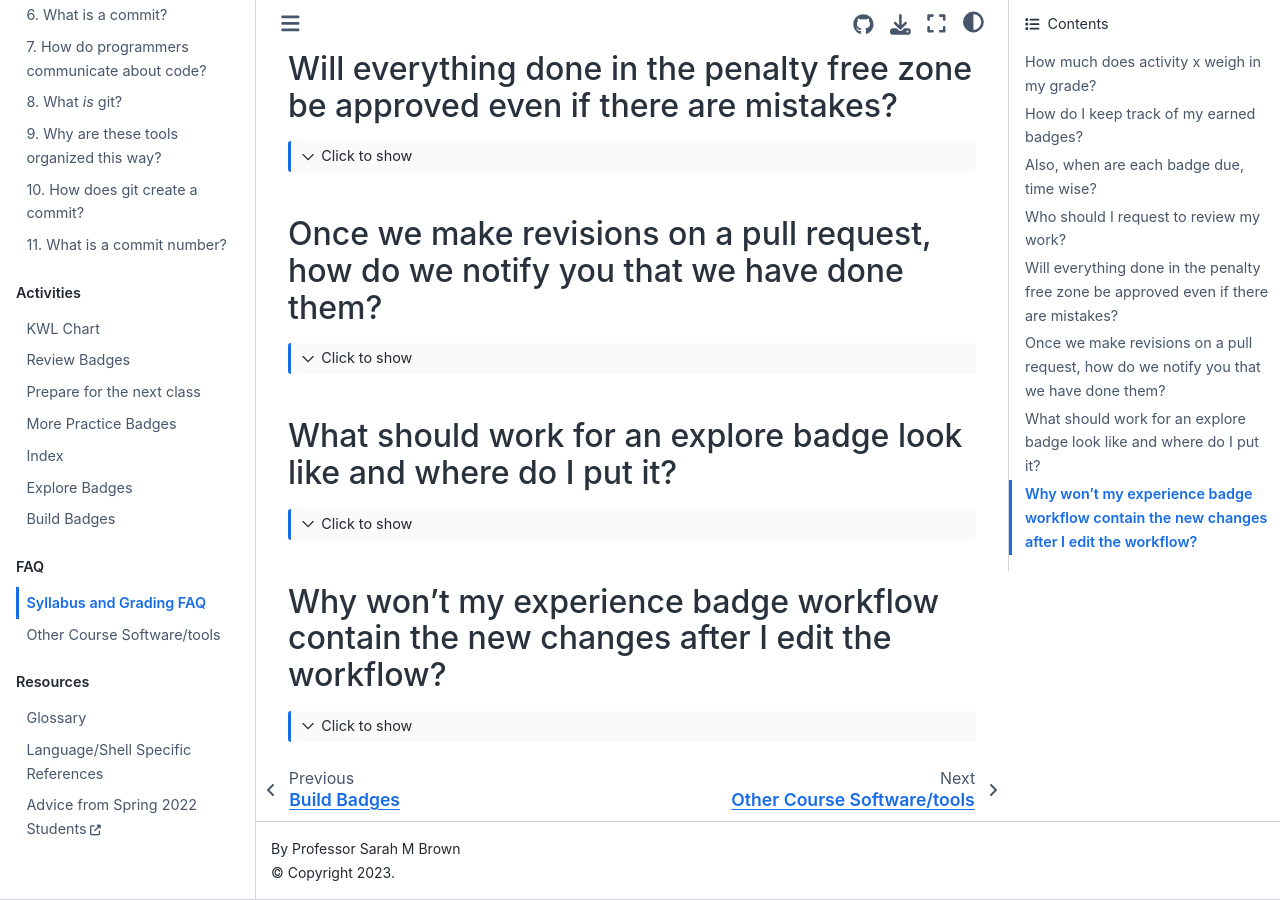
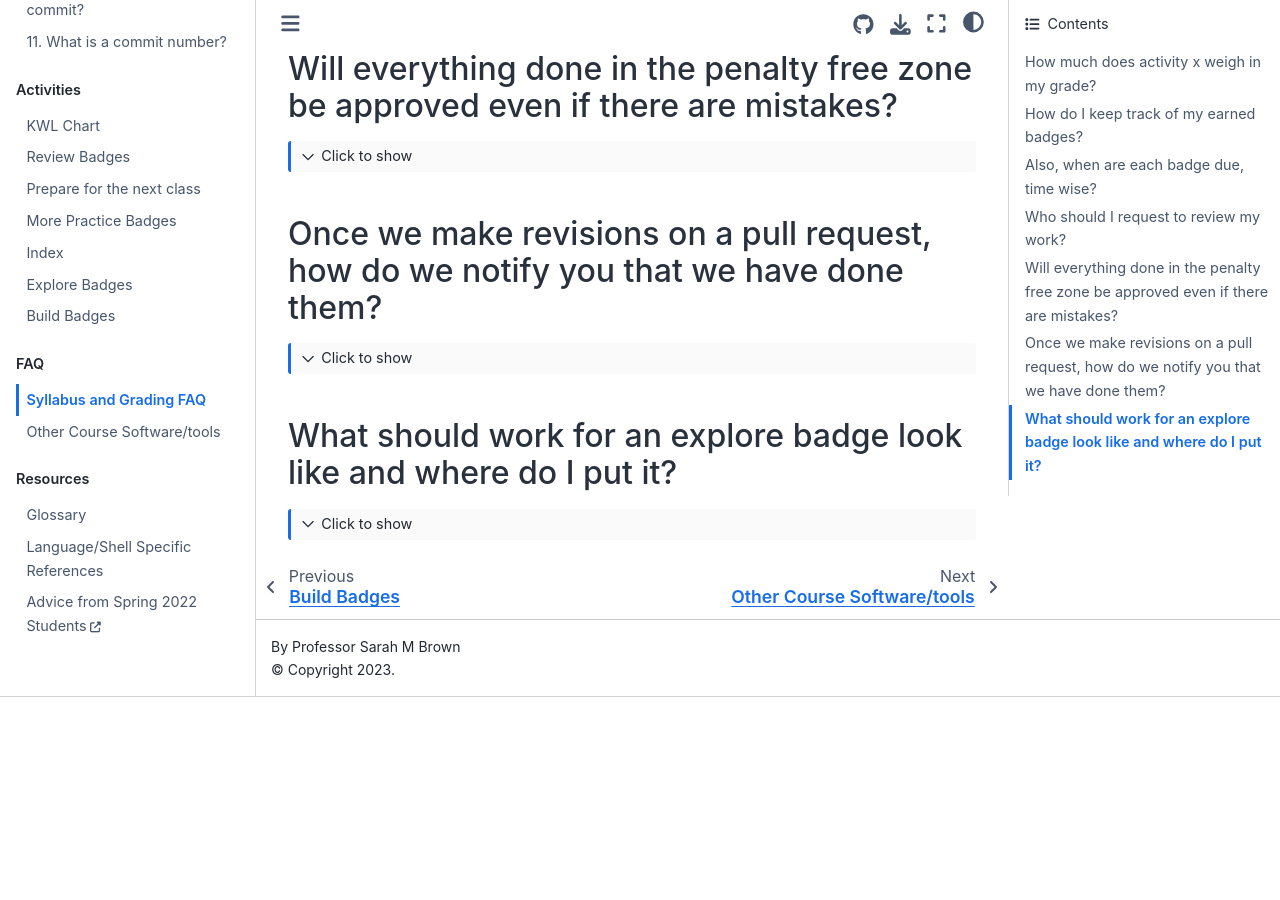
Before and after one commit to introcompsys/fall2023, a Jupyter Book: the page built from faq/syllabus.md, in a window 1280 px wide and 900 px high, scrolled down 699 px. Built offline with Jupyter Book 1.0.4 settings and Sphinx 7.4.7 and the Sphinx Book theme 1.1.4, drawn with Linux system fonts in a browser that asks for light colours; pages that are not in the unit, such as notebooks, are missing from menus; after the commit the page ends 1396 px from its top, so only the background shows below that; some of the changed lines change nothing that is shown.

Commit message:
Update faq/syllabus.md

````diff
--- a/faq/syllabus.md
+++ b/faq/syllabus.md
@@ -65,18 +65,3 @@ excerpts or screenshots embedded in it.
 
 They should be markdown files in your KWL repo.  I recommend myst markdown.
 ```
-
-## Why won't my experience badge workflow contain the new changes after I edit the workflow?
-```{toggle}
-If you find that a workflow you may have made changes to are not properly reflecting your workflow changes is because you may not be running the workflow correctly.
-
-To correctly execute an action in GitHub you should:
-
-1. Make sure you are in the actions tab in your repository
-2. On the left side of the screen the specific workflows should be available to select.
-3. Select the desired workflow.
-4. At the top of the workflow runs there should be an option to run the workflow.
-5. Select Run Workflow to run the most recent and up to date workflow.
-
-This should help correct the workflow if it was causing issues.
-```
````
